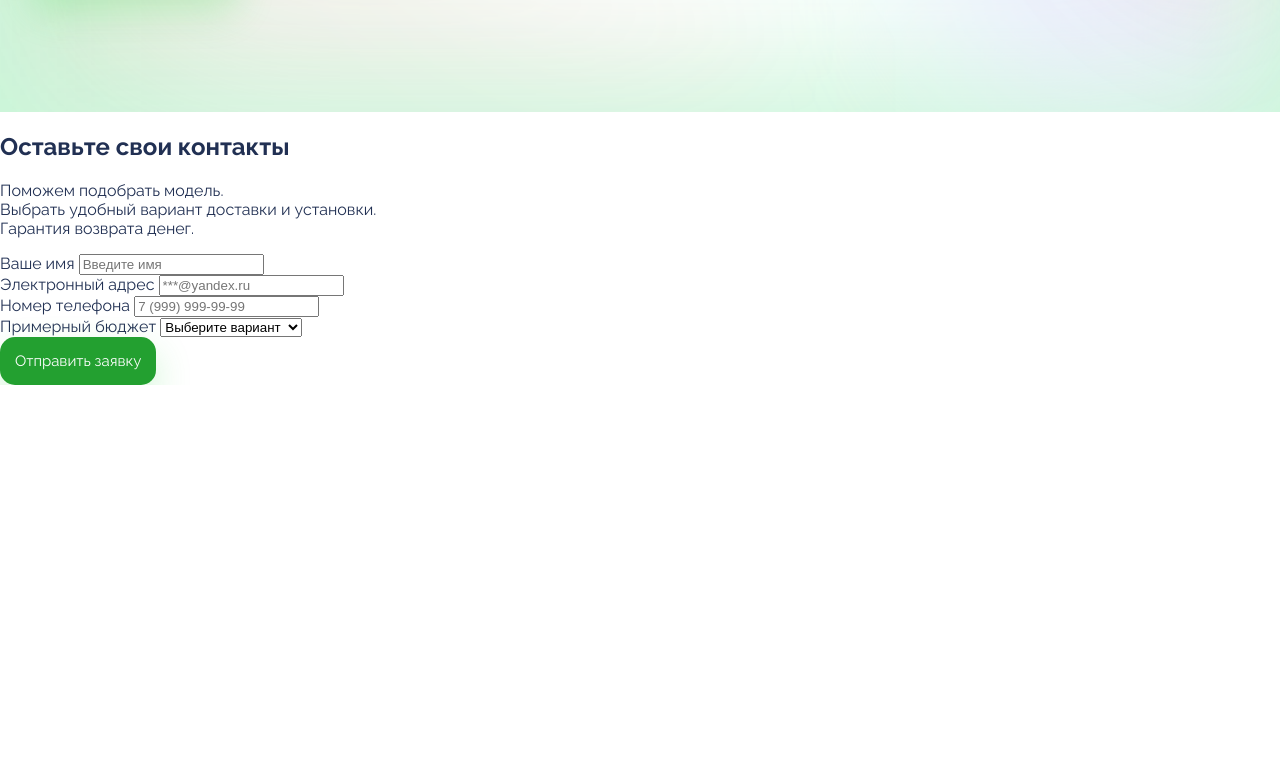
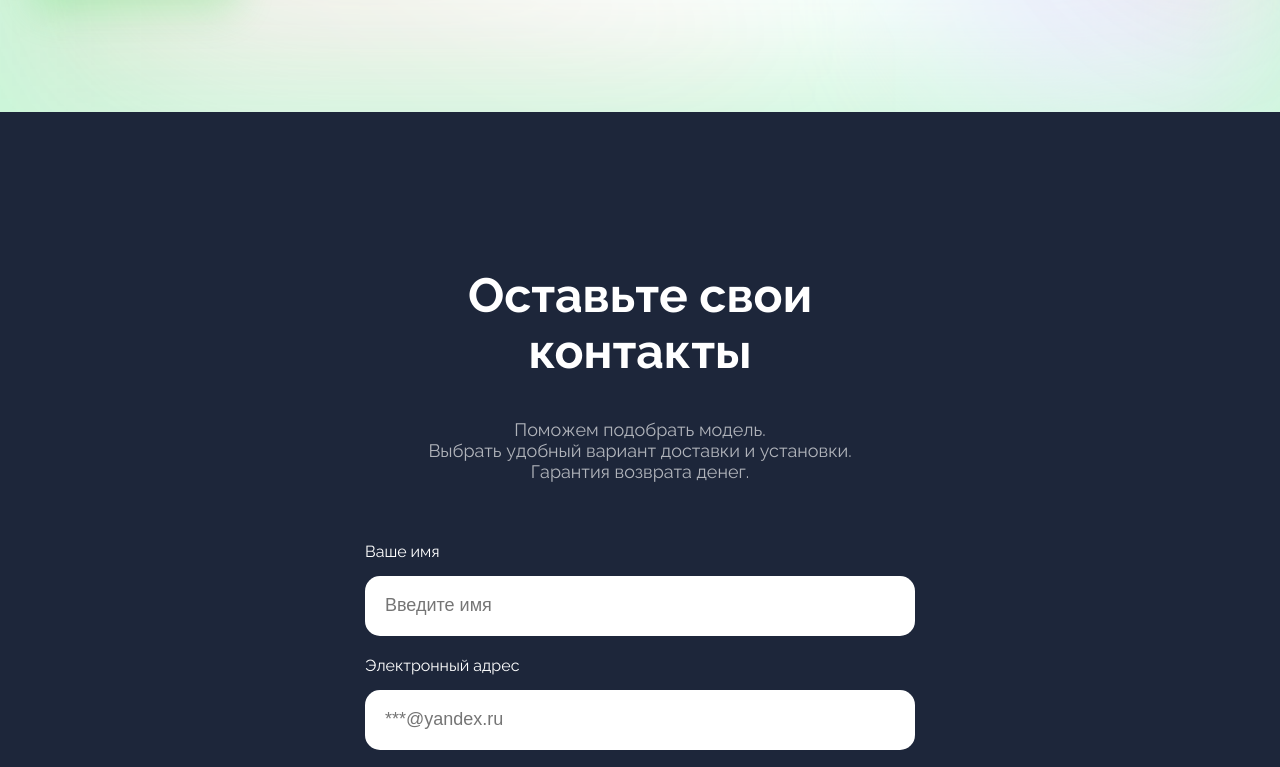
Before and after one commit to DenniKs/reen-corp-landing, a plain HTML site: page index.html in a window 1280 px wide. Shown: the part 709-1476 px from the top of the page. Before the commit the page ends 1094 px from the top, so only its background shows below. Drawn offline with Linux system fonts and the light colour scheme.

Commit message:
Верстка формы

```diff
--- a/index.html
+++ b/index.html
@@ -33,15 +33,15 @@
           <label for="name">Ваше имя</label>
           <input type="text" placeholder="Введите имя" id="name">
         </div>
-        <div class="form_group">
+        <div class="form__group">
           <label for="email">Электронный адрес</label>
           <input type="email" placeholder="***@yandex.ru" id="email">
         </div>
-        <div class="form_group">
+        <div class="form__group">
           <label for="phone">Номер телефона</label>
           <input type="tel" placeholder="7 (999) 999-99-99" id="phone">
         </div>
-        <div class="form_group">
+        <div class="form__group">
           <label for="budget">Примерный бюджет</label>
           <select type="tel" id="budget">
             <option>Выберите вариант</option>
--- a/main.css
+++ b/main.css
@@ -32,6 +32,11 @@ header {
     justify-content: space-between;
     align-items: center;
     padding: 20px;
+}
+
+label {
+    font-size: 600;
+    margin-bottom: 15px;
 }
 
 .about {
@@ -76,10 +81,65 @@ header {
     opacity: 0.8;
 }
 
+.form {
+    background-color: #1D263A;
+    color: #fff;
+    padding-top: 115px;
+    padding-bottom: 115px;
+    text-align: center;
+    display: flex;
+    justify-content: center;
+    align-items: center;
+}
+
+.form form {
+    display: grid;
+    grid-gap: 20px;
+    margin-top: 60px;
+}
+
+.form input, .form select {
+    font-size: 18px;
+    color: #213053;
+    height: 60px;
+    padding: 0px 20px 0px 20px;
+    border-radius: 15px;
+    border: none;
+}
+
+.form h1 {
+    font-size: 48px;
+}
+
+.form p {
+    font-size: 18px;
+    opacity: 0.65;
+}
+
 .form__container {
     width: 550px;
+}
+
+.form__group {
+    display: flex;
+    flex-direction: column;
+    text-align: left;
+}
+
+.form__submit {
+    font-size: 18px;
+    font-weight: 600;
+    margin-top: 40px;
 }
 
 .header__logo {
     height: 30px;
 }
+
+input {
+    outline: none;
+  }
+
+select {
+    appearance: none;
+  }
```
